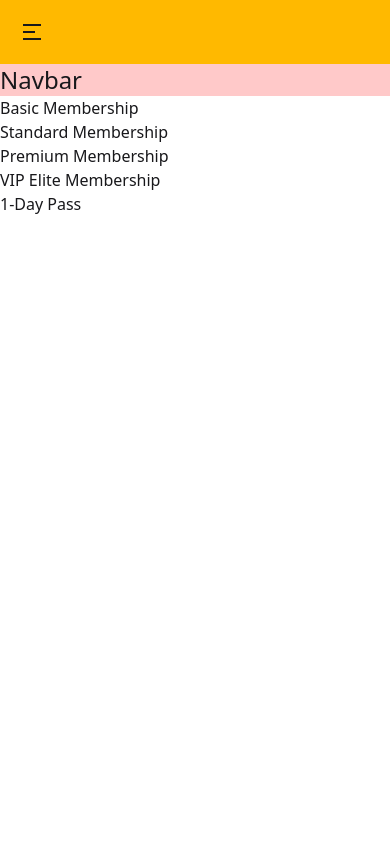
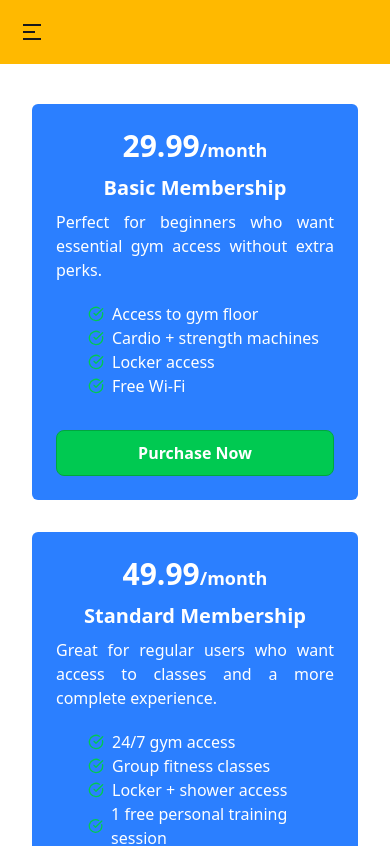
Before and after one commit to rubayedhasan/route-navbar-first, a React (Vite) app: page / in a window 390 px wide. Shown: the top 846 px of the page. Built offline with nearby package versions, Linux system fonts and the light colour scheme.

Commit message:
adding price options cards for a gym and make it responsive

```diff
--- a/src/App.jsx
+++ b/src/App.jsx
@@ -8,8 +8,7 @@ function App() {
       {/* navbar section component: NavBar  */}
       <NavBar></NavBar>
 
-      <h1 className="text-2xl bg-red-200">Navbar</h1>
-
+      {/* price option card section component: PriceOptions  */}
       <PriceOptions></PriceOptions>
     </>
   );
--- /dev/null
+++ b/src/components/Feature/Feature.jsx
@@ -0,0 +1,20 @@
+import PropTypes from "prop-types";
+import { LuCircleCheckBig } from "react-icons/lu";
+
+const Feature = ({ feature }) => {
+  return (
+    <div>
+      <p className="flex items-center justify-start gap-2 md:text-lg">
+        <LuCircleCheckBig className="text-green-500" />
+        <span>{feature}</span>
+      </p>
+    </div>
+  );
+};
+
+// define the prop types
+Feature.propTypes = {
+  feature: PropTypes.string,
+};
+
+export default Feature;
--- a/src/components/PriceOption/PriceOption.jsx
+++ b/src/components/PriceOption/PriceOption.jsx
@@ -1,11 +1,46 @@
-import React from "react";
+import PropTypes from "prop-types";
+import Feature from "../Feature/Feature";
 
 const PriceOption = ({ option }) => {
+  const { name, description, features, price } = option;
+
   return (
-    <div>
-      <p>{option.name}</p>
+    <div className="bg-blue-500 text-white p-6 md:p-8 rounded-md flex flex-col ">
+      {/* price of membership */}
+      <h2 className="text-lg md:text-xl font-bold text-center">
+        <span className="text-3xl md:text-5xl">{price}</span>
+        <span>/month</span>
+      </h2>
+
+      {/* title of membership  */}
+      <h3 className="mt-2.5 text-center text-xl md:text-3xl font-semibold">
+        {name}
+      </h3>
+
+      {/* description about the membership  */}
+      <p className="mt-2 text-justify md:text-lg font-light">{description}</p>
+
+      {/* features of the membership  */}
+      <div className="mt-5 ml-8 grow">
+        {features.map((feature, idx) => (
+          <Feature key={idx} feature={feature}></Feature>
+        ))}
+      </div>
+
+      {/* buy now button  */}
+      <button
+        className="mt-8 px-6 py-2.5 bg-green-500 w-full rounded-lg border border-green-600 md:text-lg font-semibold hover:bg-green-900 hover:font-bold duration-700"
+        type="button"
+      >
+        Purchase Now
+      </button>
     </div>
   );
 };
 
+// define the prop types
+PriceOption.propTypes = {
+  option: PropTypes.object,
+};
+
 export default PriceOption;
--- a/src/components/PriceOptions/PriceOptions.jsx
+++ b/src/components/PriceOptions/PriceOptions.jsx
@@ -73,10 +73,13 @@ const PriceOptions = () => {
   ];
 
   return (
-    <div>
-      {gymPricingOptions.map((option) => (
-        <PriceOption key={option.id} option={option}></PriceOption>
-      ))}
+    <div className="mt-10 mx-8">
+      {/* price options container  */}
+      <div className="grid grid-cols-1 md:grid-cols-2 lg:grid-cols-3 gap-8">
+        {gymPricingOptions.map((option) => (
+          <PriceOption key={option.id} option={option}></PriceOption>
+        ))}
+      </div>
     </div>
   );
 };
```
